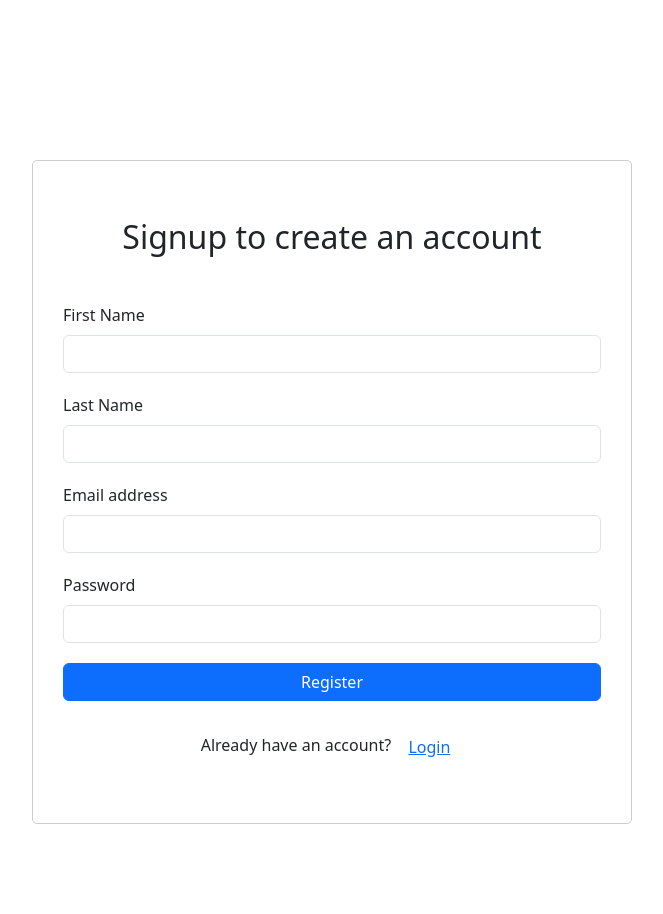
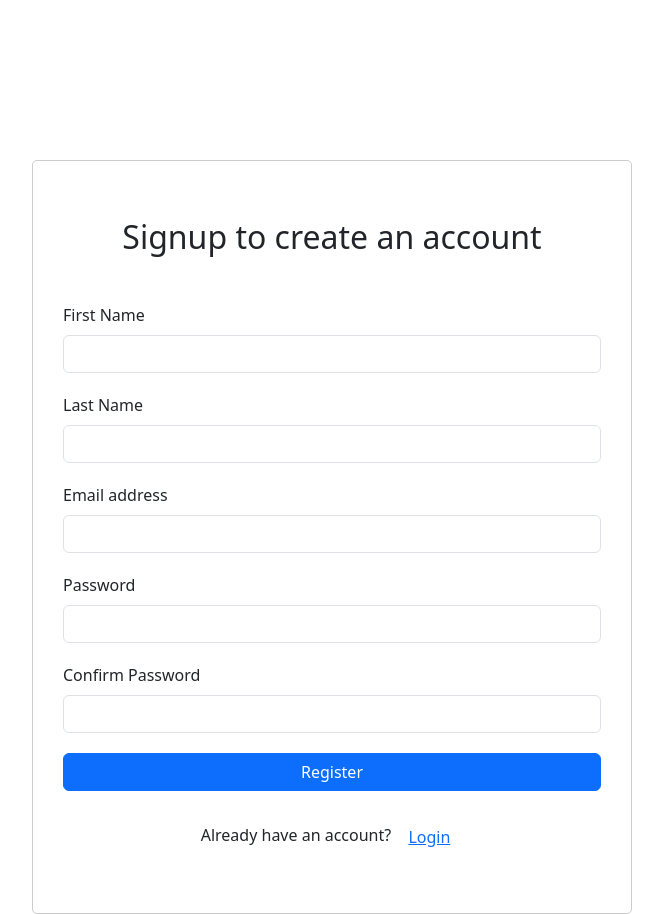
Before and after one commit to amizee/Cartoonopia, a React (Create React App) app in the folder frontend/: page /register in a window 1280 px wide. Shown: the whole page, without its empty margins (308-971 px from the left). Before the commit the page ends 824 px from the top, so only its background shows below. Built offline with nearby package versions, Linux system fonts and the light colour scheme.

Commit message:
confirm password

```diff
--- a/frontend/src/Register.js
+++ b/frontend/src/Register.js
@@ -10,6 +10,7 @@ const Register = () => {
   const [lastname, setLastname] = useState("");
   const [email, setEmail] = useState("");
   const [password, setPassword] = useState("");
+  const [confirmPassword, setConfirmPassword] = useState("");
   const [register, setRegister] = useState(false);
 
   const navigate = useNavigate();
@@ -21,6 +22,11 @@ const Register = () => {
   const handleSubmit = (e) => {
     // prevent the form from refreshing the whole page
     e.preventDefault();
+
+    if (password !== confirmPassword) {
+      window.alert("Password and confirm password do not match");
+      return;
+    }
 
     // set configurations
     const config = {
@@ -88,6 +94,11 @@ const Register = () => {
           />
         </Form.Group>
 
+        <Form.Group className="form-group">
+          <Form.Label>Confirm Password</Form.Label>
+          <Form.Control type="password" value={confirmPassword} onChange={(e) => setConfirmPassword(e.target.value)} />
+        </Form.Group>
+
         <Button type="submit" className="btn-register">Register</Button>
       </Form>
 
```
